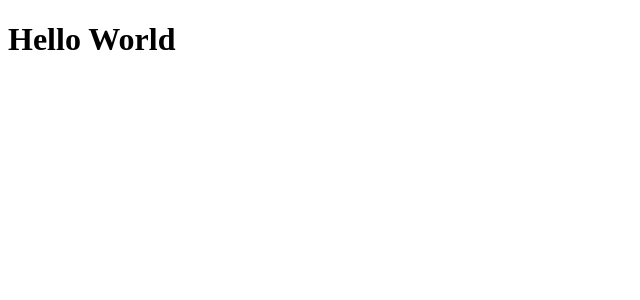
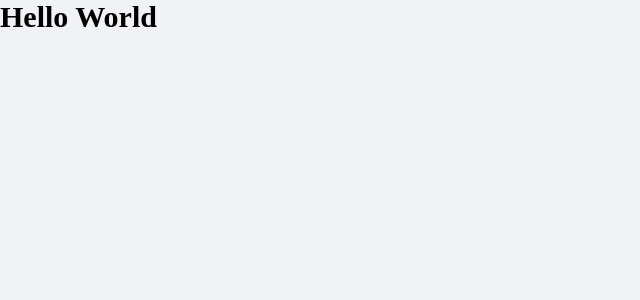
Before and after one commit to ylanbenoliel/dtmoney, a React (Create React App) app: page / in a window 1280 px wide. Shown: the top 300 px of the page, without its empty margins (0-640 px from the left). Built offline with nearby package versions, Linux system fonts and the light colour scheme.

Commit message:
Created global styles and add global color tokens

```diff
--- a/src/App.tsx
+++ b/src/App.tsx
@@ -1,7 +1,10 @@
+import { GlobalStyle } from "./styles/global";
+
 export function App() {
   return (
     <div className="App">
       <h1>Hello World</h1>
+      <GlobalStyle/>
     </div>
   );
 }
--- /dev/null
+++ b/src/styles/global.ts
@@ -0,0 +1,47 @@
+import { createGlobalStyle } from "styled-components";
+
+export const GlobalStyle = createGlobalStyle`
+:root {
+    --background: #f0f2f5;
+    --shape: #ffffff;
+
+    --red: #e52e40;
+    --blue: #5429cc;
+
+    --blue-light: #6933ff;
+
+    --text-title: #363f5f;
+    --text-body: #969cb3;
+
+}
+
+* {
+    margin:0;
+    padding:0;
+    box-sizing:border-box;
+}
+
+body {
+    background:var(--background);
+    -webkit-font-smoothing: antialiased;
+}
+
+html {
+    @media (max-width: 1800px) {
+        font-size: 93.75%;
+    }
+
+    @media (max-width:720px) {
+        font-size: 87.5%;
+    }
+}
+
+button {
+    cursor:pointer
+}
+
+[disabled] {
+    opacity: 0.6;
+    cursor: not-allowed;
+}
+`;
```
